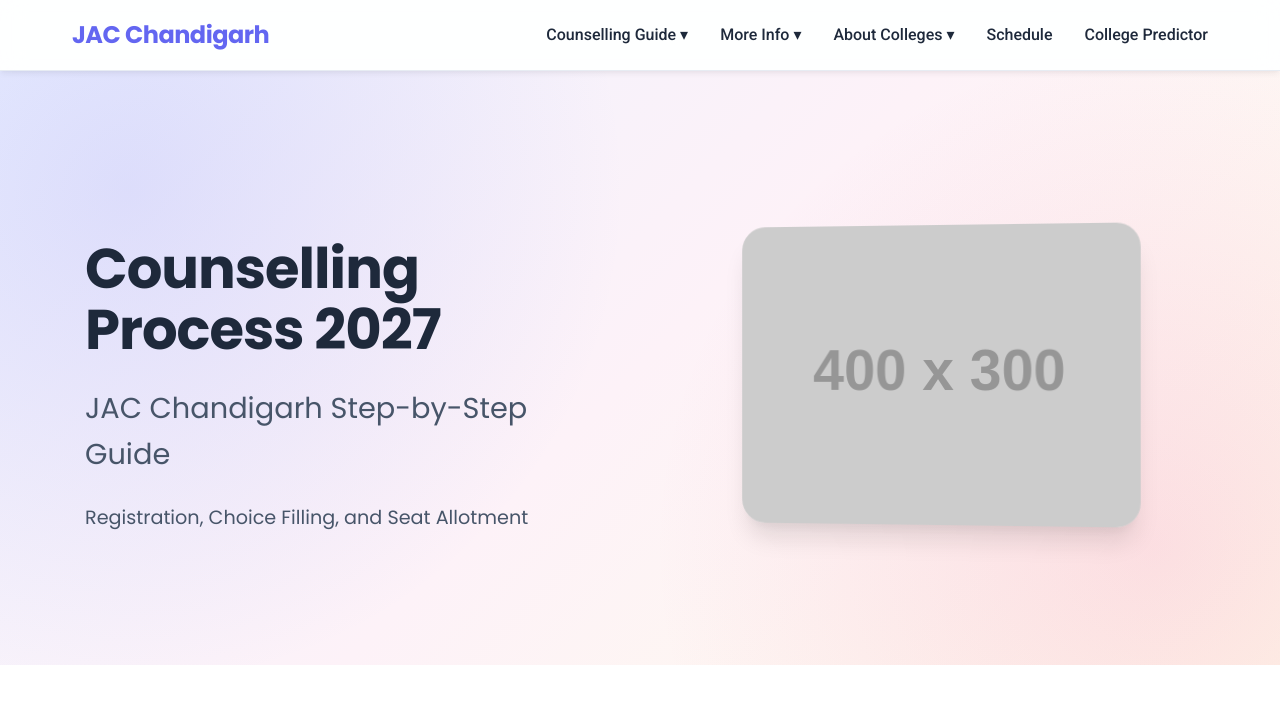
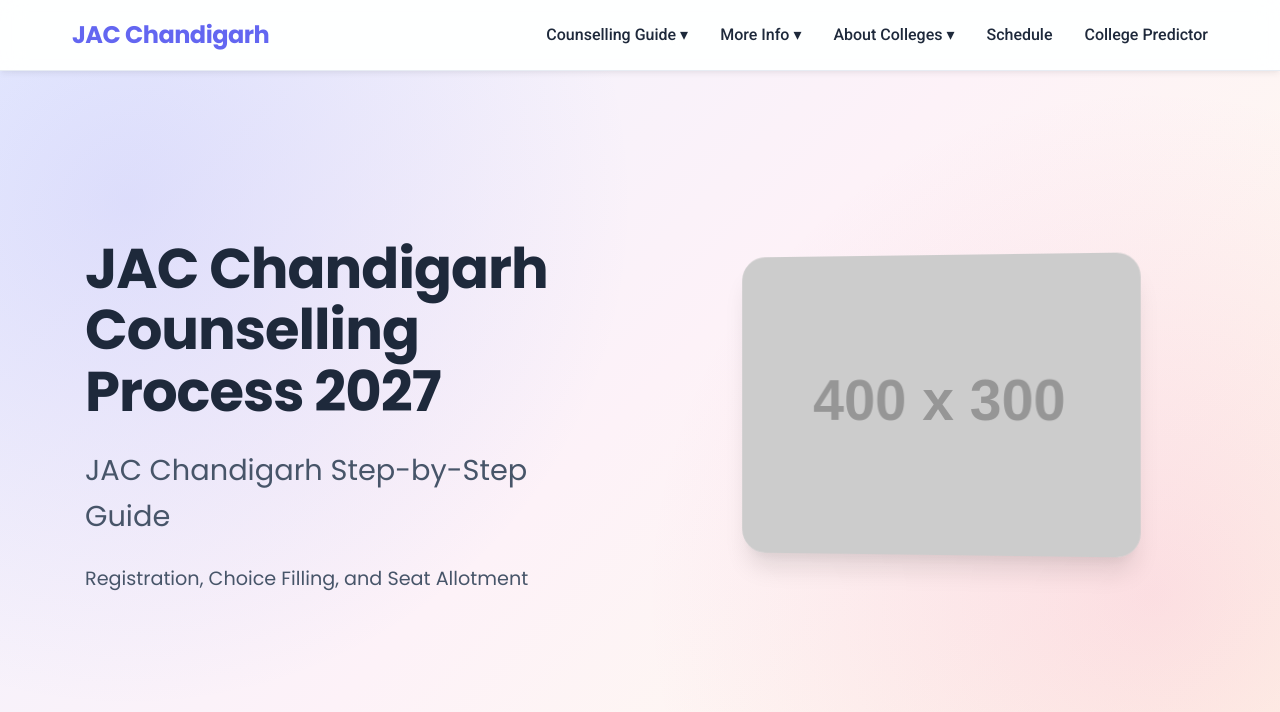
Before and after one commit to ConnectWithMan/JACChandigarh, a plain HTML site: page jac-chandigarh-counselling-process.html in a window 1280 px wide. Shown: the top 712 px of the page. Drawn offline with Linux system fonts and the light colour scheme; placeholder pictures from the web are drawn by us.

Commit message:
Update title for JAC Chandigarh Counselling Process

```diff
--- a/jac-chandigarh-counselling-process.html
+++ b/jac-chandigarh-counselling-process.html
@@ -1056,7 +1056,7 @@
         <div class="container">
             <div class="hero-content">
                 <div class="hero-text">
-                    <h1>Counselling Process 2027</h1>
+                    <h1>JAC Chandigarh Counselling Process 2027</h1>
                     <h2>JAC Chandigarh Step-by-Step Guide</h2>
                     <h4>Registration, Choice Filling, and Seat Allotment</h4>
                 </div>
```
